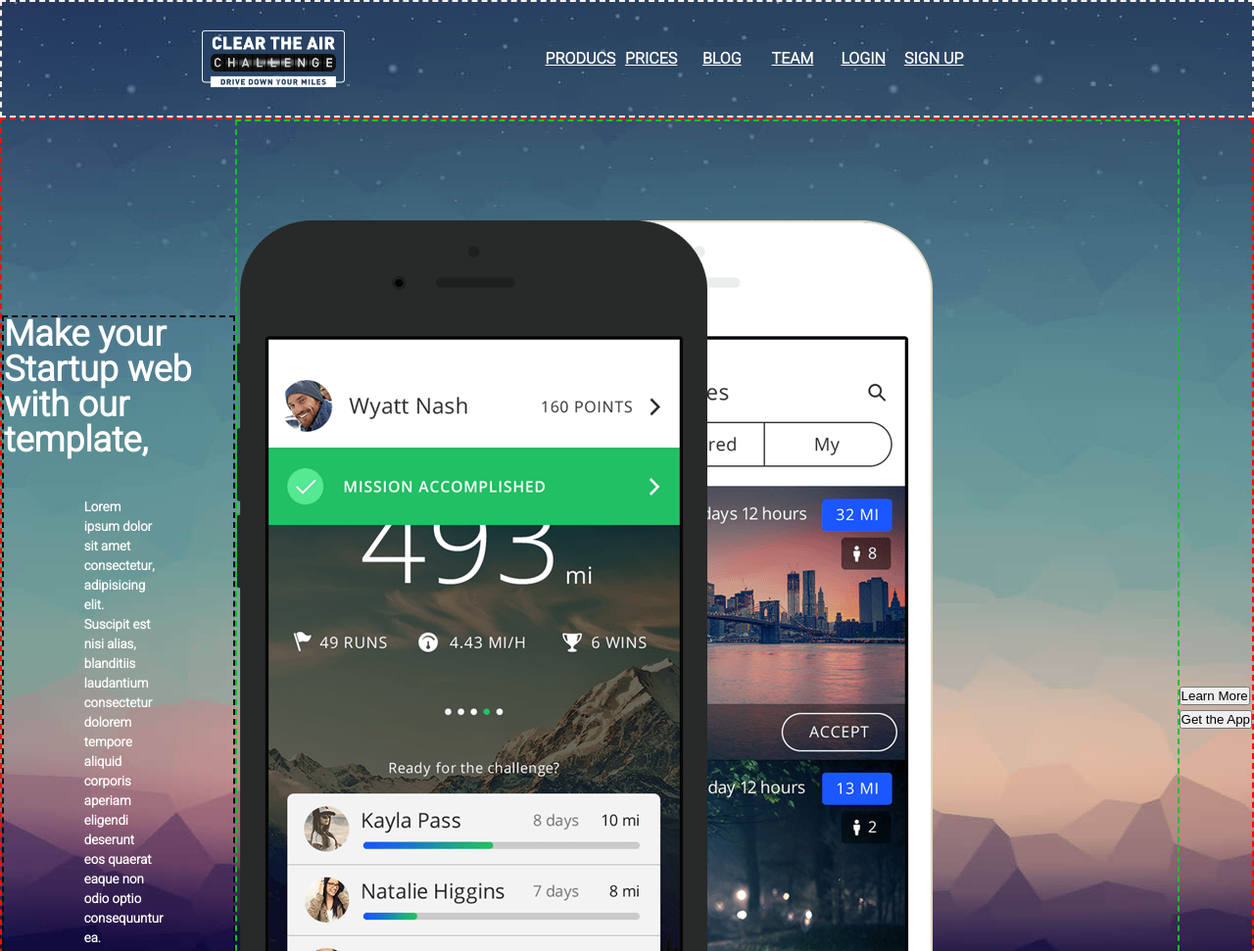
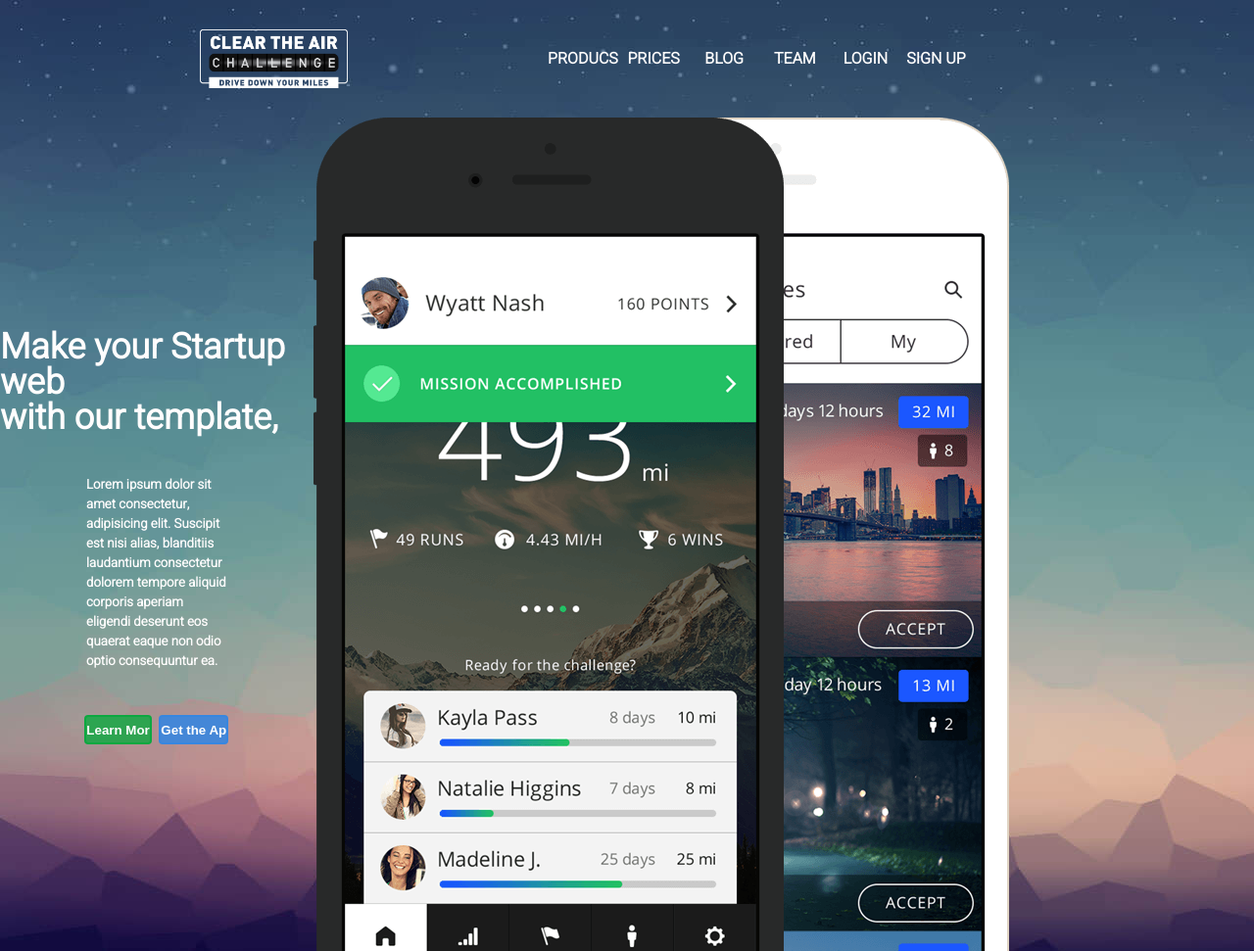
Before and after one commit to Bhasim/mobile-app, a plain HTML site: page index.html in a window 1280 px wide. Shown: the top 971 px of the page at 98% size. Drawn offline with Linux system fonts and the light colour scheme; a web font is replaced by a local one.

Commit message:
Button Styling

```diff
--- a/css/logo.css
+++ b/css/logo.css
@@ -4,5 +4,5 @@
     flex-grow: 2;
     height: 50%;
     justify-content: center;
-    /* border: 2px rgb(10, 238, 59) dashed; */
+
 }
--- a/css/main/buttons.css
+++ b/css/main/buttons.css
@@ -1,4 +1,42 @@
 /* buttons  */
 .buttons {
+    display: flex;
+    align-items: center;
+    justify-content:center;
+    width: 41%;
+    height: 5%;
+
 
 }
+
+.learn-more, .get-app{
+    display: flex;
+    align-items: center;
+    justify-content: center;
+    width: 150%;
+    height: 150%;
+}
+
+input[type=submit] {
+    display: flex;
+    align-items: center;
+    justify-content: center;
+    width: 90%;
+    height: 50%;
+    border-radius: 4px;
+    font-weight: bold;
+    color: white;
+
+
+
+}
+
+input[value="Learn More"]{
+    background-color: #02aa3abd;
+    border: 2px solid #02aa3abd
+}
+
+input[value="Get the App"]{
+    background-color: #3786e0e3;
+    border: 2px solid #3786e0e3
+}
--- a/css/main/main-intro.css
+++ b/css/main/main-intro.css
@@ -1,12 +1,20 @@
 /* main-intro */
 .main-intro {
+    display: flex;
+    justify-content: center;
+    align-items: center;
     padding-bottom: 5vh;
+    padding-top: 15vh;
     z-index: 1;
     color: var(--main-text-color);
     line-height: 4.5vh;
     font-size: 1.5rem;
   }
 .abstract {
+    display: flex;
+    align-items: center;
+    justify-content: center;
     color: var(--main-text-color);
-    width: 30%;
+    width: 45%;
+    padding-bottom: 5vh;
 }
--- a/css/main/main.css
+++ b/css/main/main.css
@@ -1,19 +1,25 @@
 @import url(./main-intro.css);
 @import url(./overview-app.css);
 @import url(./buttons.css);
+
+main {
+
+  width: 50vw;
+  height: 50vh;
+}
 
 .main-container {
   width: 100vw;
   display: flex;
   align-items: center;
   justify-content: center;
-    flex-direction: row;
-    border: 2px rgb(253, 11, 2) dashed;
+
+
 }
 .main-container article {
   height: 100vh;
   display: flex;
   align-items: center;
   flex-direction: column;
-    border: 2px rgb(0, 15, 17) dashed;
+
 }
--- a/css/main/overview-app.css
+++ b/css/main/overview-app.css
@@ -4,8 +4,8 @@ display: flex;
 align-items: center;
 justify-content: start;
 flex-flow: row-reverse;
-height: 150vh;
-border: 2px rgb(8, 196, 40) dashed;
+/* height: 150vh; */
+
 }
 /*
 .white-phone {
--- a/css/menu.css
+++ b/css/menu.css
@@ -5,18 +5,17 @@ header {
     align-items: center;
     height: 15vh;
     z-index: 1;
-    border: 2px rgb(245, 239, 239) dashed;
+
 
   }
   header nav {
     flex-grow: 2;
-    /* border: 2px rgb(245, 239, 239) dashed; */
+
 
   }
   header nav ul {
     display: flex;
     justify-content: flex-start;
-    /* border: 2px rgb(255, 217, 0) dashed; */
 
   }
   header nav ul li {
@@ -30,4 +29,5 @@ header {
     color: var(--main-text-color);
     justify-content: center;
     font-weight: 900;
+    text-decoration-line: none;
   }
--- a/css/style.css
+++ b/css/style.css
@@ -10,12 +10,13 @@
     box-sizing: border-box;
     scroll-behavior: smooth;
     transition: 0.5s;
-    /* border: 2px rgb(12, 12, 11) dashed; */
+
+
   }
   body {
     width: 100vw;
     height: 100vh;
     font-family: 'Heebo', sans-serif;
     background-image: url(../images/bg_001.jpg);
-    /* border: 2px red dashed; */
+
   }
--- a/index.html
+++ b/index.html
@@ -40,6 +40,14 @@
               odio optio consequuntur ea.
             </h5>
           </div>
+          <section class="buttons">
+            <div class="learn-more">
+              <input type="submit" value="Learn More">
+            </div>
+            <div class="get-app">
+              <input type="submit" value="Get the App">
+            </div>
+        </section>
         </article>
         <section class="overview-app">
           <div class="white-phone">
@@ -49,13 +57,7 @@
             <img  class="p2" src="./images/phone_002.png" alt="black-phone"/>
           </div>
         </section>
-        <section class="buttons">
-            <div class="learn-more">
-              <input type="submit" value="Learn More">
-            <div class="get-app">
-              <input type="submit" value="Get the App">
-            </div>
-        </section>
+
       </section>
     </main>
   </body>
```
Lines whose indentation alone changed are shown as unchanged.
